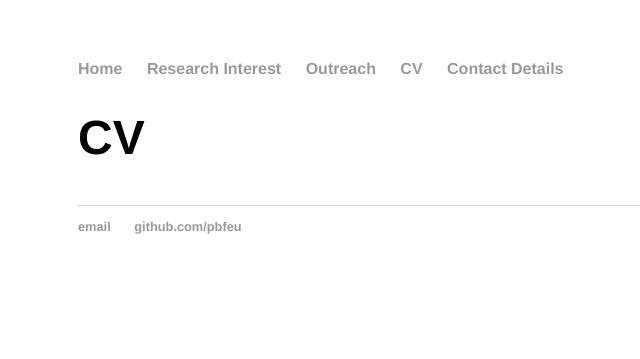
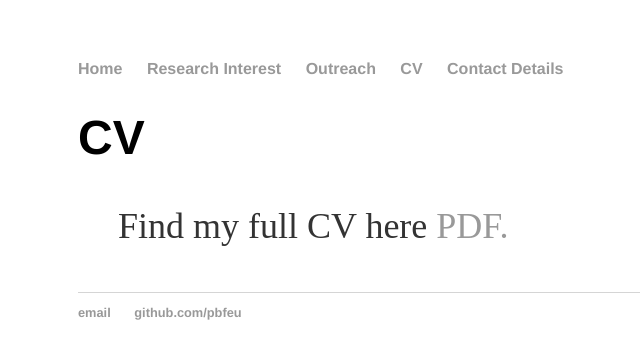
Before and after one commit to pbfeu/pbfeu.github.io, a Jekyll site: the page built from cv/index.html, in a window 1280 px wide. Shown: the top 359 px of the page, without its empty margins (114-754 px from the left). Built offline with Jekyll 4.4.1, drawn with Linux system fonts in a browser that asks for light colours.

Commit message:
Update index.html

```diff
--- a/cv/index.html
+++ b/cv/index.html
@@ -4,8 +4,7 @@ title: CV
 ---
 	<h1>{{ page.title }}</h1>
 	<ul class="posts">
-
-	  {% for post in site.posts %}
-	    <li><span>{{ post.date | date_to_string }}</span> » <a href="{{ post.url }}" title="{{ post.title }}">{{ post.title }}</a></li>
-	  {% endfor %}
+	<p> Find my full CV here
+	  <a href="pbfeu.github.io/cv/Barth_CV.pdf" target="_blank">PDF.</a>
+		</p>
 	</ul>
```
